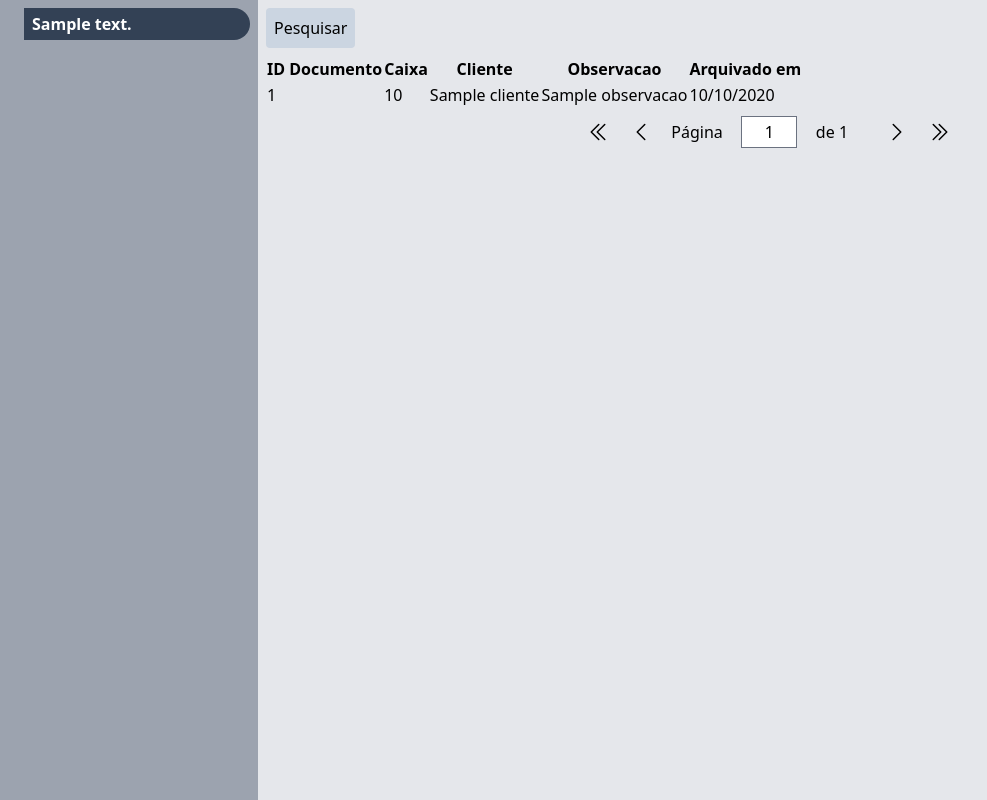
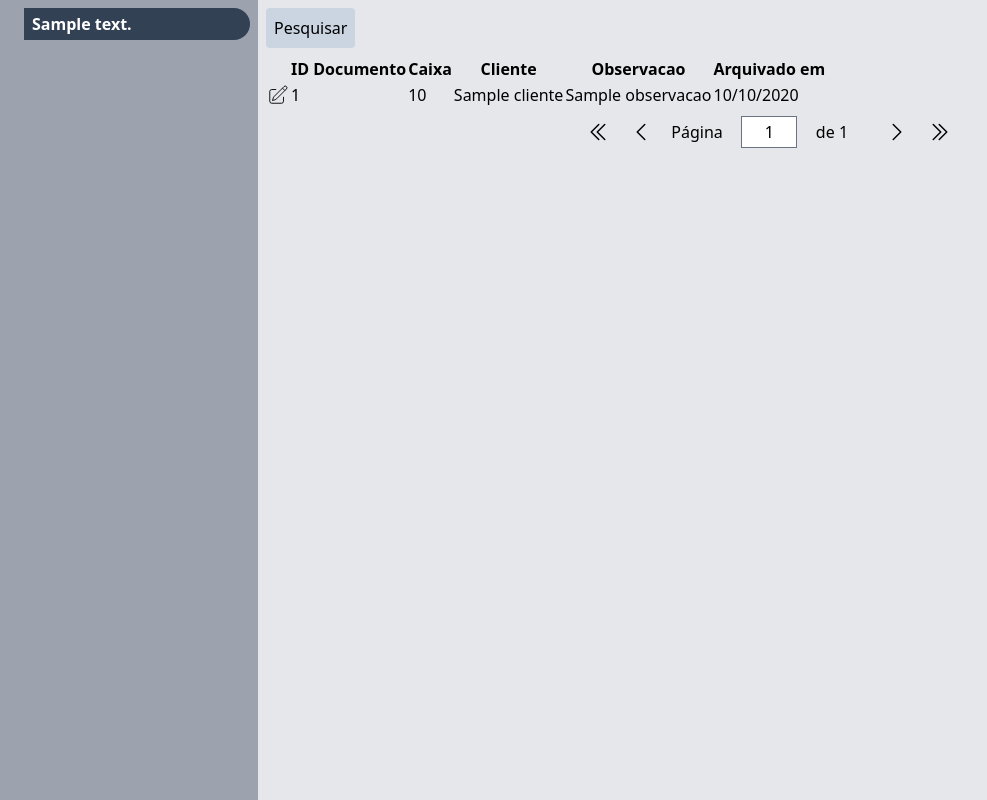
Before and after one commit to augustomonoo/arquivo, a Django app: template arquivo/templates/arquivo/main/consulta.html in a window 1280 px wide. Shown: the whole page, without its empty margins (0-987 px from the left). Run offline with Django 3.2, Linux system fonts and the light colour scheme; the template is opened without the code that fills it: most values are stand-ins (such as "Sample title", 1, 10 or a date in 2020); style sheets or scripts are compiled from the project's sources; some libraries are stand-ins or nearby versions.

Commit message:
Adicionado o botao de editar na lista de documentos

```diff
--- a/arquivo/templates/arquivo/main/consulta.html
+++ b/arquivo/templates/arquivo/main/consulta.html
@@ -8,6 +8,7 @@
     <table>
         <thead>
             <tr>
+                <th class="w-6"></th>
                 <th>ID Documento</th>
                 <th>Caixa</th>
                 <th>Cliente</th>
@@ -17,6 +18,19 @@
         </thead>
         {% for resultado in object_list %}
             <tr>
+                <td>
+                    <a href="{{ resultado.get_detalhe_url }}" class="flex w-auto h-auto">
+                        <svg xmlns="http://www.w3.org/2000/svg"
+                             fill="none"
+                             viewBox="0 0 24 24"
+                             strokeWidth
+                             1.5
+                             stroke="currentColor"
+                             className="w-6 h-6">
+                            <path strokeLinecap="round" strokeLinejoin="round" d="M16.862 4.487l1.687-1.688a1.875 1.875 0 112.652 2.652L10.582 16.07a4.5 4.5 0 01-1.897 1.13L6 18l.8-2.685a4.5 4.5 0 011.13-1.897l8.932-8.931zm0 0L19.5 7.125M18 14v4.75A2.25 2.25 0 0115.75 21H5.25A2.25 2.25 0 013 18.75V8.25A2.25 2.25 0 015.25 6H10" />
+                        </svg>
+                    </a>
+                </td>
                 <td>{{ resultado.id }}</td>
                 <td>{{ resultado.numero_caixa|floatformat }}</td>
                 <td>{{ resultado.cliente }}</td>
```
